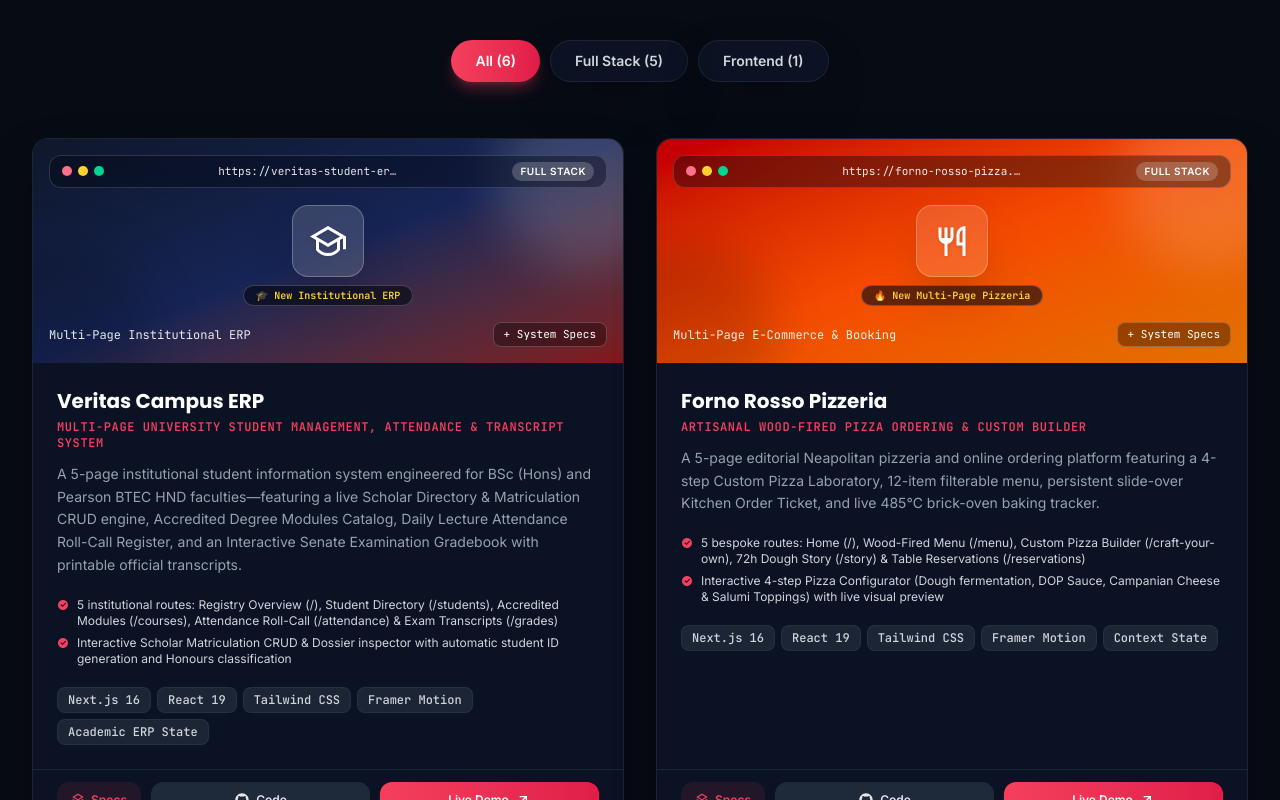
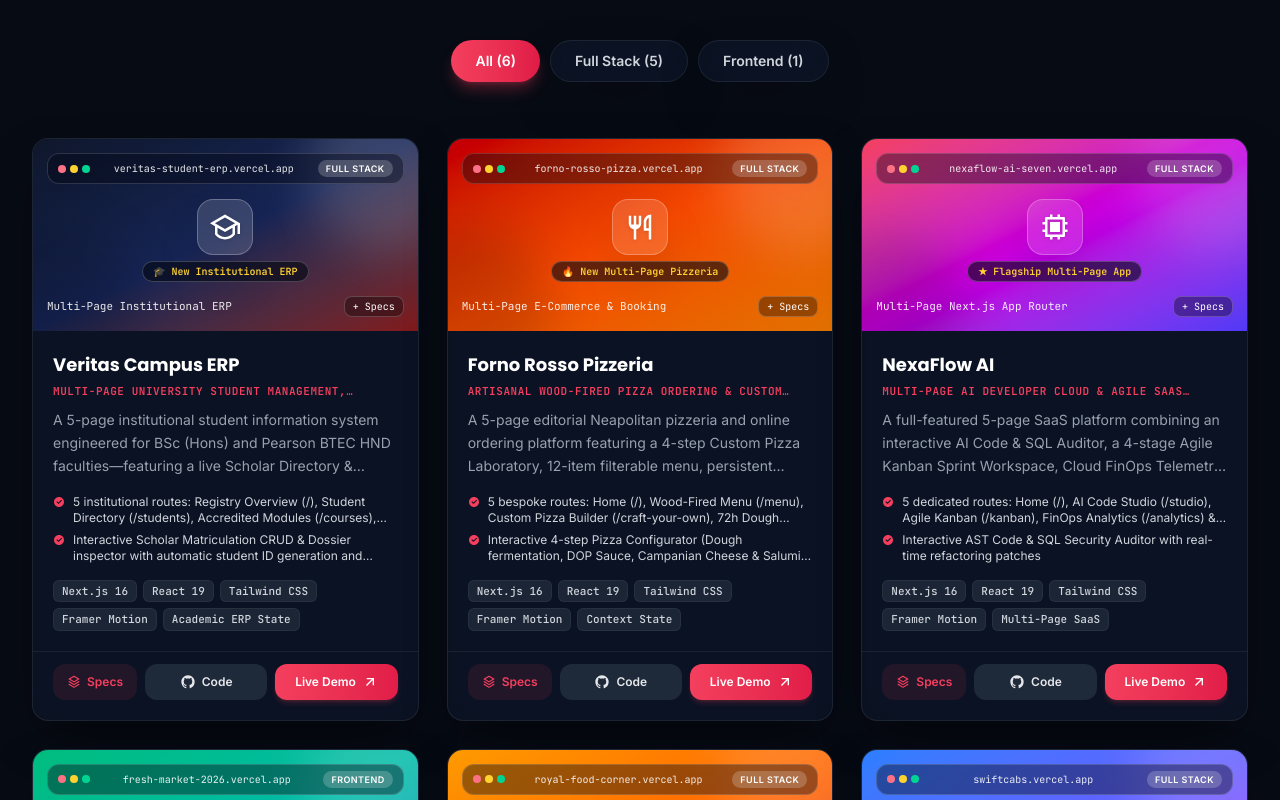
Before and after one commit to Thilak-raj-08/portfolio, a Next.js app: page / in a window 1280 px wide. Shown: the part 1220-2020 px from the top of the page. Built offline with nearby package versions, Linux system fonts and the light colour scheme.

Commit message:
style: update portfolio projects grid to 3-column layout

```diff
--- a/components/Projects.jsx
+++ b/components/Projects.jsx
@@ -242,7 +242,7 @@ export default function Projects() {
         {/* Projects Grid */}
         <motion.div
           layout
-          className="grid grid-cols-1 md:grid-cols-2 gap-8"
+          className="grid grid-cols-1 md:grid-cols-2 lg:grid-cols-3 gap-6 xl:gap-7"
         >
           <AnimatePresence mode="popLayout">
             {filteredProjects.map((project, index) => {
@@ -260,73 +260,73 @@ export default function Projects() {
                   <div>
                     {/* Browser Mockup Header & Gradient Showcase */}
                     <div
-                      className={`relative h-56 bg-gradient-to-br ${project.gradient} p-4 flex flex-col justify-between overflow-hidden`}
+                      className={`relative h-48 bg-gradient-to-br ${project.gradient} p-3.5 flex flex-col justify-between overflow-hidden`}
                     >
-                      <div className="absolute -top-12 -right-12 w-44 h-44 bg-white/15 rounded-full blur-xl group-hover:scale-125 transition-transform duration-700" />
-                      <div className="absolute -bottom-14 -left-14 w-44 h-44 bg-black/15 rounded-full blur-xl" />
+                      <div className="absolute -top-12 -right-12 w-40 h-40 bg-white/15 rounded-full blur-xl group-hover:scale-125 transition-transform duration-700" />
+                      <div className="absolute -bottom-14 -left-14 w-40 h-40 bg-black/15 rounded-full blur-xl" />
 
                       {/* Simulated Browser Top Bar */}
-                      <div className="relative z-10 flex items-center justify-between px-3 py-1.5 rounded-xl bg-gray-950/40 backdrop-blur-md border border-white/15 text-white">
-                        <div className="flex items-center gap-1.5">
-                          <span className="w-2.5 h-2.5 rounded-full bg-rose-400" />
-                          <span className="w-2.5 h-2.5 rounded-full bg-amber-300" />
-                          <span className="w-2.5 h-2.5 rounded-full bg-emerald-400" />
+                      <div className="relative z-10 flex items-center justify-between px-2.5 py-1.5 rounded-xl bg-gray-950/40 backdrop-blur-md border border-white/15 text-white gap-2">
+                        <div className="flex items-center gap-1 flex-shrink-0">
+                          <span className="w-2 h-2 rounded-full bg-rose-400" />
+                          <span className="w-2 h-2 rounded-full bg-amber-300" />
+                          <span className="w-2 h-2 rounded-full bg-emerald-400" />
                         </div>
-                        <span className="text-[11px] font-mono text-white/90 truncate max-w-[180px]">
-                          https://{project.domain}
+                        <span className="text-[10px] font-mono text-white/90 truncate">
+                          {project.domain}
                         </span>
-                        <span className="text-[10px] font-semibold uppercase tracking-wider px-2 py-0.5 rounded-full bg-white/20">
+                        <span className="text-[9px] font-semibold uppercase tracking-wider px-2 py-0.5 rounded-full bg-white/20 flex-shrink-0">
                           {project.category}
                         </span>
                       </div>
 
                       {/* Center Floating Project Icon */}
                       <div className="relative z-10 flex flex-col items-center justify-center my-auto">
-                        <div className="w-18 h-18 rounded-2xl bg-white/15 backdrop-blur-md border border-white/25 flex items-center justify-center shadow-2xl group-hover:scale-110 group-hover:rotate-3 transition-all duration-500">
-                          <Icon className="text-white text-4xl drop-shadow" />
+                        <div className="w-14 h-14 rounded-2xl bg-white/15 backdrop-blur-md border border-white/25 flex items-center justify-center shadow-2xl group-hover:scale-110 group-hover:rotate-3 transition-all duration-500">
+                          <Icon className="text-white text-3xl drop-shadow" />
                         </div>
                         {project.badge && (
-                          <span className="mt-2 px-3 py-0.5 rounded-full bg-gray-950/60 backdrop-blur-md border border-white/20 text-[10px] font-mono font-bold text-amber-300">
+                          <span className="mt-1.5 px-2.5 py-0.5 rounded-full bg-gray-950/60 backdrop-blur-md border border-white/20 text-[10px] font-mono font-bold text-amber-300">
                             {project.badge}
                           </span>
                         )}
                       </div>
 
                       {/* Bottom Architecture Quick Tag */}
-                      <div className="relative z-10 flex items-center justify-between text-xs text-white/90 font-mono">
-                        <span>{project.metrics.architecture}</span>
+                      <div className="relative z-10 flex items-center justify-between text-[11px] text-white/90 font-mono gap-2">
+                        <span className="truncate">{project.metrics.architecture}</span>
                         <button
                           onClick={() => setSelectedProject(project)}
-                          className="px-2.5 py-1 rounded-lg bg-black/35 hover:bg-black/55 backdrop-blur-md border border-white/20 text-white text-[11px] transition-colors"
+                          className="px-2 py-0.5 rounded-lg bg-black/35 hover:bg-black/55 backdrop-blur-md border border-white/20 text-white text-[10px] transition-colors flex-shrink-0"
                         >
-                          + System Specs
+                          + Specs
                         </button>
                       </div>
                     </div>
 
                     {/* Card Content */}
-                    <div className="p-6">
+                    <div className="p-5">
                       <div className="flex items-start justify-between gap-2 mb-1">
-                        <h3 className="text-xl font-display font-bold text-gray-900 dark:text-white group-hover:text-rose-500 transition-colors">
+                        <h3 className="text-lg font-display font-bold text-gray-900 dark:text-white group-hover:text-rose-500 transition-colors">
                           {project.title}
                         </h3>
                       </div>
-                      <p className="text-xs font-mono uppercase tracking-wider text-rose-500 font-semibold mb-3">
+                      <p className="text-[11px] font-mono uppercase tracking-wider text-rose-500 font-semibold mb-2.5 line-clamp-1">
                         {project.subtitle}
                       </p>
-                      <p className="text-gray-600 dark:text-gray-400 text-sm mb-5 leading-relaxed">
+                      <p className="text-gray-600 dark:text-gray-400 text-xs sm:text-sm mb-4 leading-relaxed line-clamp-3">
                         {project.description}
                       </p>
 
                       {/* Key Feature Preview Bullet */}
-                      <div className="space-y-1.5 mb-5">
+                      <div className="space-y-1.5 mb-4">
                         {project.highlights.slice(0, 2).map((point, idx) => (
                           <div
                             key={idx}
                             className="flex items-start gap-2 text-xs text-gray-600 dark:text-gray-300"
                           >
                             <RiCheckboxCircleFill className="text-rose-500 mt-0.5 flex-shrink-0" />
-                            <span>{point}</span>
+                            <span className="line-clamp-2">{point}</span>
                           </div>
                         ))}
                       </div>
@@ -336,7 +336,7 @@ export default function Projects() {
                         {project.tech.map((tech) => (
                           <span
                             key={tech}
-                            className="px-2.5 py-1 text-xs font-mono font-medium bg-gray-100 dark:bg-gray-800/90 text-gray-700 dark:text-gray-300 border border-gray-200/70 dark:border-white/5 rounded-lg"
+                            className="px-2 py-0.5 text-[11px] font-mono font-medium bg-gray-100 dark:bg-gray-800/90 text-gray-700 dark:text-gray-300 border border-gray-200/70 dark:border-white/5 rounded-md"
                           >
                             {tech}
                           </span>
@@ -346,7 +346,7 @@ export default function Projects() {
                   </div>
 
                   {/* Card Footer Actions */}
-                  <div className="px-6 pb-6 pt-3 border-t border-gray-200/70 dark:border-gray-800/80 flex items-center gap-2.5">
+                  <div className="px-5 pb-5 pt-3 border-t border-gray-200/70 dark:border-gray-800/80 flex items-center gap-2">
                     <button
                       onClick={() => setSelectedProject(project)}
                       className="px-3.5 py-2.5 text-xs font-semibold rounded-xl bg-rose-500/10 text-rose-500 hover:bg-rose-500 hover:text-white transition-all duration-200 flex items-center gap-1.5"
```
